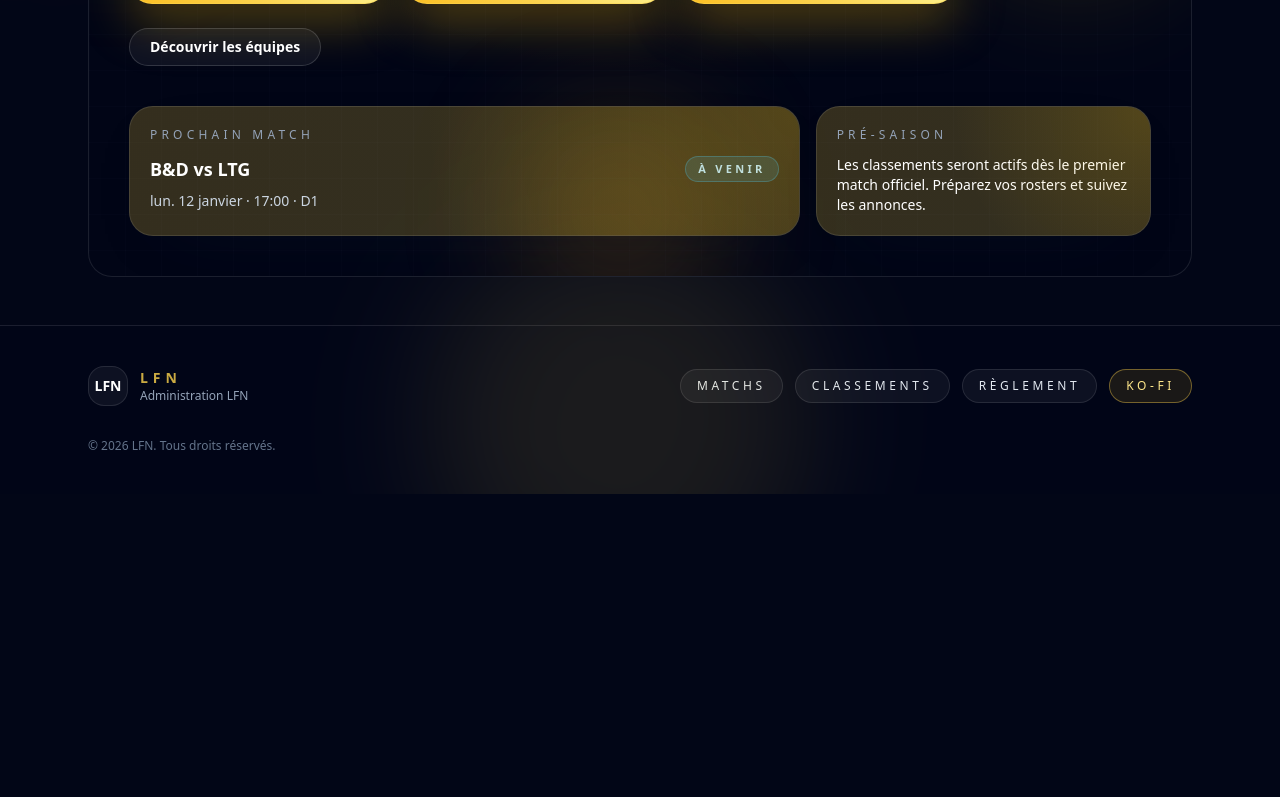
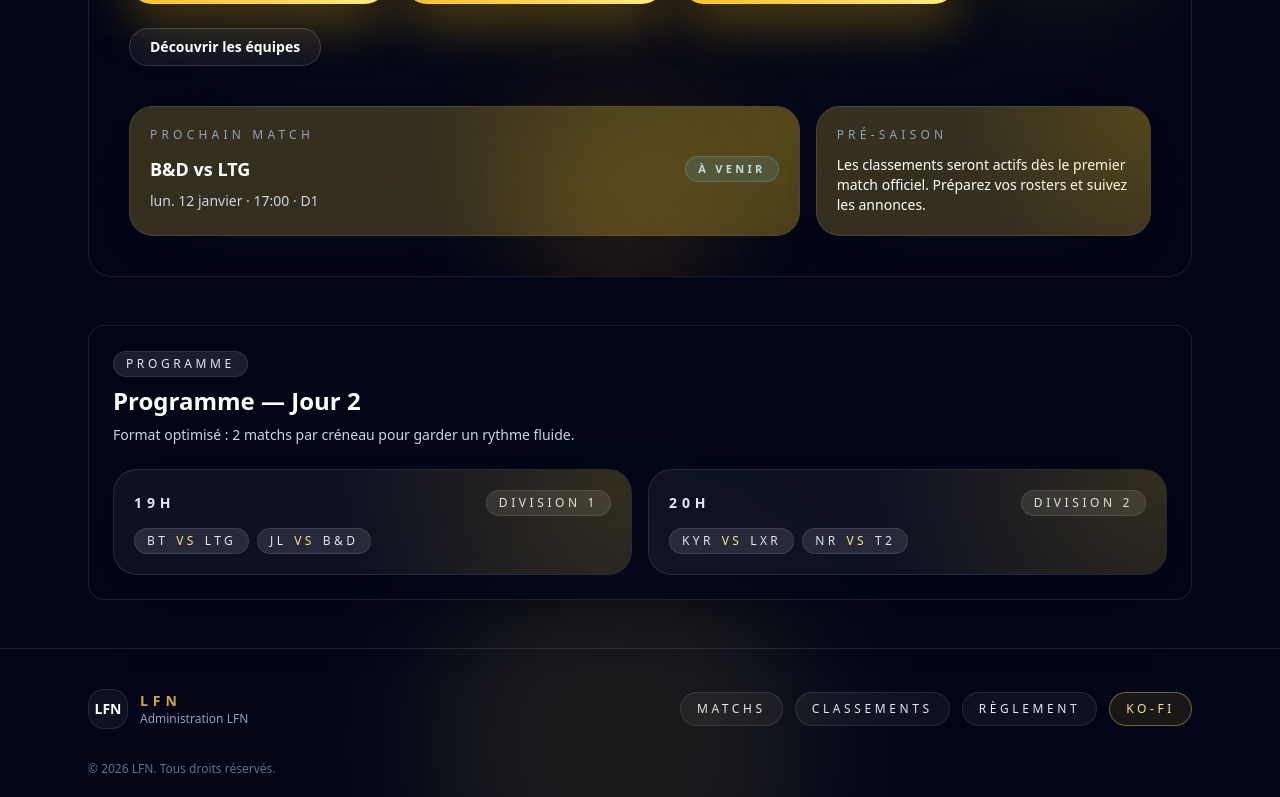
Before and after one commit to Prissme/Tiers-NB-Esport, a Next.js app: page / in a window 1280 px wide. Shown: the part 468-1265 px from the top of the page. Before the commit the page ends 962 px from the top, so only its background shows below. Built offline with nearby package versions, Linux system fonts and the light colour scheme.

Commit message:
Fix standalone styling and add day 2 schedule

```diff
--- /dev/null
+++ b/app/components/DayTwoSchedule.tsx
@@ -0,0 +1,48 @@
+import { dayTwoSchedule, teams } from "../../src/data";
+
+const divisionLabels: Record<string, string> = {
+  D1: "Division 1",
+  D2: "Division 2",
+};
+
+const formatTimeLabel = (time: string) => time.replace(":00", "H");
+
+export default function DayTwoSchedule() {
+  const teamMap = new Map(teams.map((team) => [team.id, team.name]));
+
+  return (
+    <section className="section-card space-y-6">
+      <div className="space-y-2">
+        <p className="badge">Programme</p>
+        <h2 className="text-2xl font-semibold text-white">
+          Programme — {dayTwoSchedule.label}
+        </h2>
+        <p className="text-sm text-slate-300">{dayTwoSchedule.note}</p>
+      </div>
+
+      <div className="grid gap-4 md:grid-cols-2">
+        {dayTwoSchedule.slots.map((slot) => (
+          <div key={`${slot.time}-${slot.division}`} className="motion-card space-y-3">
+            <div className="flex flex-wrap items-center justify-between gap-3">
+              <p className="text-sm font-semibold uppercase tracking-[0.35em] text-slate-200">
+                {formatTimeLabel(slot.time)}
+              </p>
+              <span className="rounded-full border border-white/10 bg-white/10 px-3 py-1 text-xs uppercase tracking-[0.3em] text-slate-200">
+                {divisionLabels[slot.division] ?? slot.division}
+              </span>
+            </div>
+            <div className="flex flex-wrap gap-2">
+              {slot.matches.map((match) => (
+                <span key={`${match.teamAId}-${match.teamBId}`} className="motion-pill">
+                  {teamMap.get(match.teamAId) ?? match.teamAId}{" "}
+                  <span className="text-amber-200">vs</span>{" "}
+                  {teamMap.get(match.teamBId) ?? match.teamBId}
+                </span>
+              ))}
+            </div>
+          </div>
+        ))}
+      </div>
+    </section>
+  );
+}
--- a/app/matchs/page.tsx
+++ b/app/matchs/page.tsx
@@ -1,4 +1,5 @@
 import type { Metadata } from "next";
+import DayTwoSchedule from "../components/DayTwoSchedule";
 import SectionHeader from "../components/SectionHeader";
 import MatchesClient from "./MatchesClient";
 
@@ -34,6 +35,8 @@ export default function MatchsPage() {
         </div>
       </section>
 
+      <DayTwoSchedule />
+
       <MatchesClient />
     </div>
   );
--- a/app/page.tsx
+++ b/app/page.tsx
@@ -1,6 +1,7 @@
 import type { Metadata } from "next";
 import Link from "next/link";
 import Button from "./components/Button";
+import DayTwoSchedule from "./components/DayTwoSchedule";
 import StatusBadge from "./components/StatusBadge";
 import { matches, teams } from "../src/data";
 
@@ -109,6 +110,8 @@ export default async function HomePage() {
           </div>
         </section>
       </div>
+
+      <DayTwoSchedule />
     </div>
   );
 }
--- a/package.json
+++ b/package.json
@@ -5,6 +5,7 @@
   "scripts": {
     "dev": "concurrently \"NODE_ENV=development next dev\" \"NODE_ENV=development node start-bot.js\"",
     "build": "next build",
+    "postbuild": "node scripts/prepare-standalone.js",
     "start": "node server.js",
     "bot": "NODE_ENV=production node start-bot.js",
     "smoke": "node scripts/smoke-check.js"
--- a/src/data/index.ts
+++ b/src/data/index.ts
@@ -1,6 +1,7 @@
 export * from "./types";
 export * from "./teams";
 export * from "./matches";
+export * from "./schedule";
 
 import { matches } from "./matches";
 import { teams } from "./teams";
--- /dev/null
+++ b/src/data/schedule.ts
@@ -0,0 +1,35 @@
+import type { Division } from "./types";
+
+export type ScheduleMatch = {
+  teamAId: string;
+  teamBId: string;
+};
+
+export type ScheduleSlot = {
+  time: string;
+  division: Division;
+  matches: ScheduleMatch[];
+};
+
+export const dayTwoSchedule = {
+  label: "Jour 2",
+  note: "Format optimisé : 2 matchs par créneau pour garder un rythme fluide.",
+  slots: [
+    {
+      time: "19:00",
+      division: "D1",
+      matches: [
+        { teamAId: "bt", teamBId: "ltg" },
+        { teamAId: "jl", teamBId: "bd" },
+      ],
+    },
+    {
+      time: "20:00",
+      division: "D2",
+      matches: [
+        { teamAId: "kyr", teamBId: "lxr" },
+        { teamAId: "nr", teamBId: "t2" },
+      ],
+    },
+  ],
+};
--- a/src/data/teams.ts
+++ b/src/data/teams.ts
@@ -37,6 +37,20 @@ export const teams: Team[] = [
     roster: [],
   },
   {
+    id: "kyr",
+    name: "KYR",
+    division: "D2",
+    logoUrl: "",
+    roster: [],
+  },
+  {
+    id: "lxr",
+    name: "LXR",
+    division: "D2",
+    logoUrl: "",
+    roster: [],
+  },
+  {
     id: "nr",
     name: "NR",
     division: "D2",
```
Also changed, not shown: scripts/prepare-standalone.js (added, +22 -0 lines).
